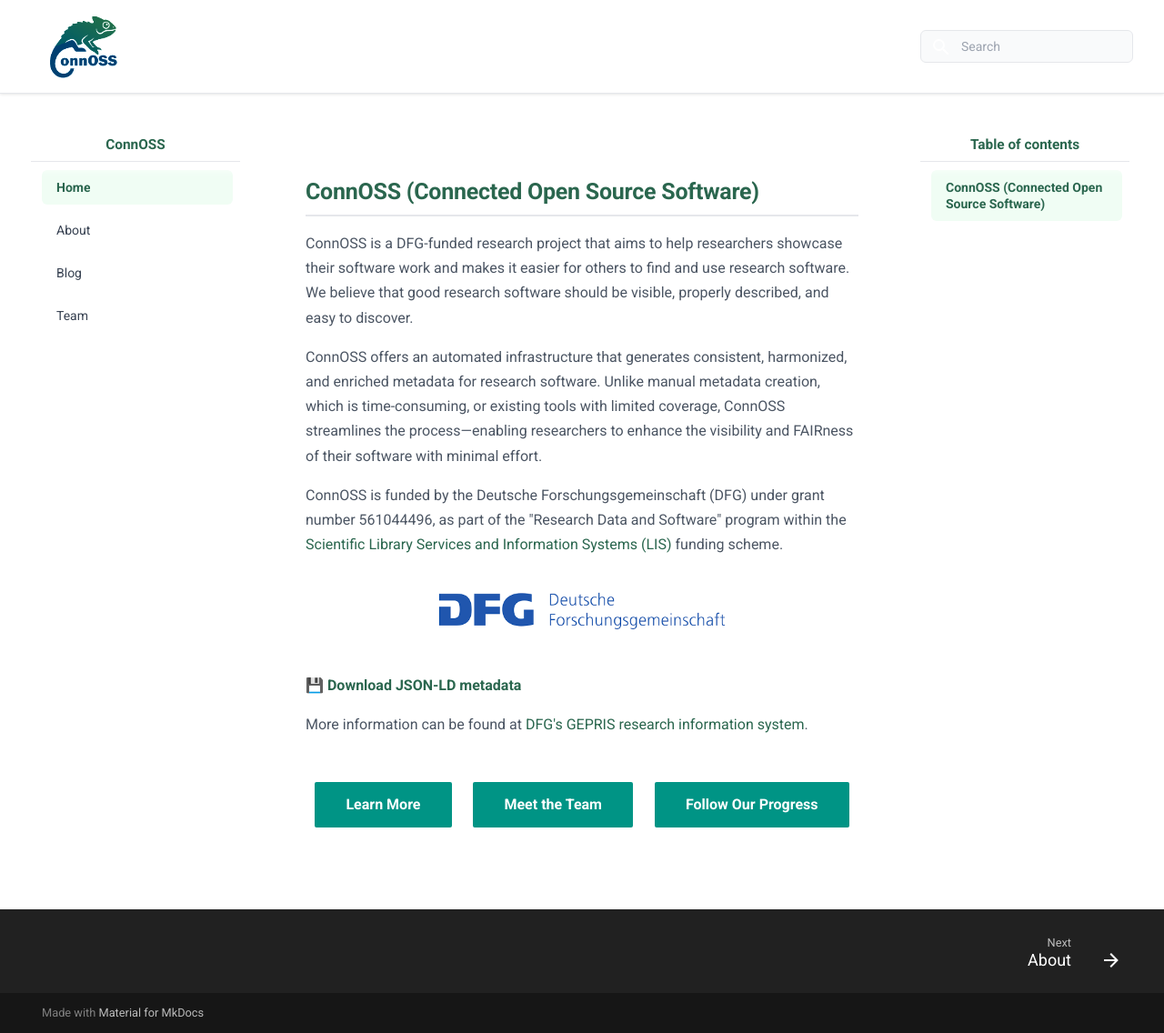
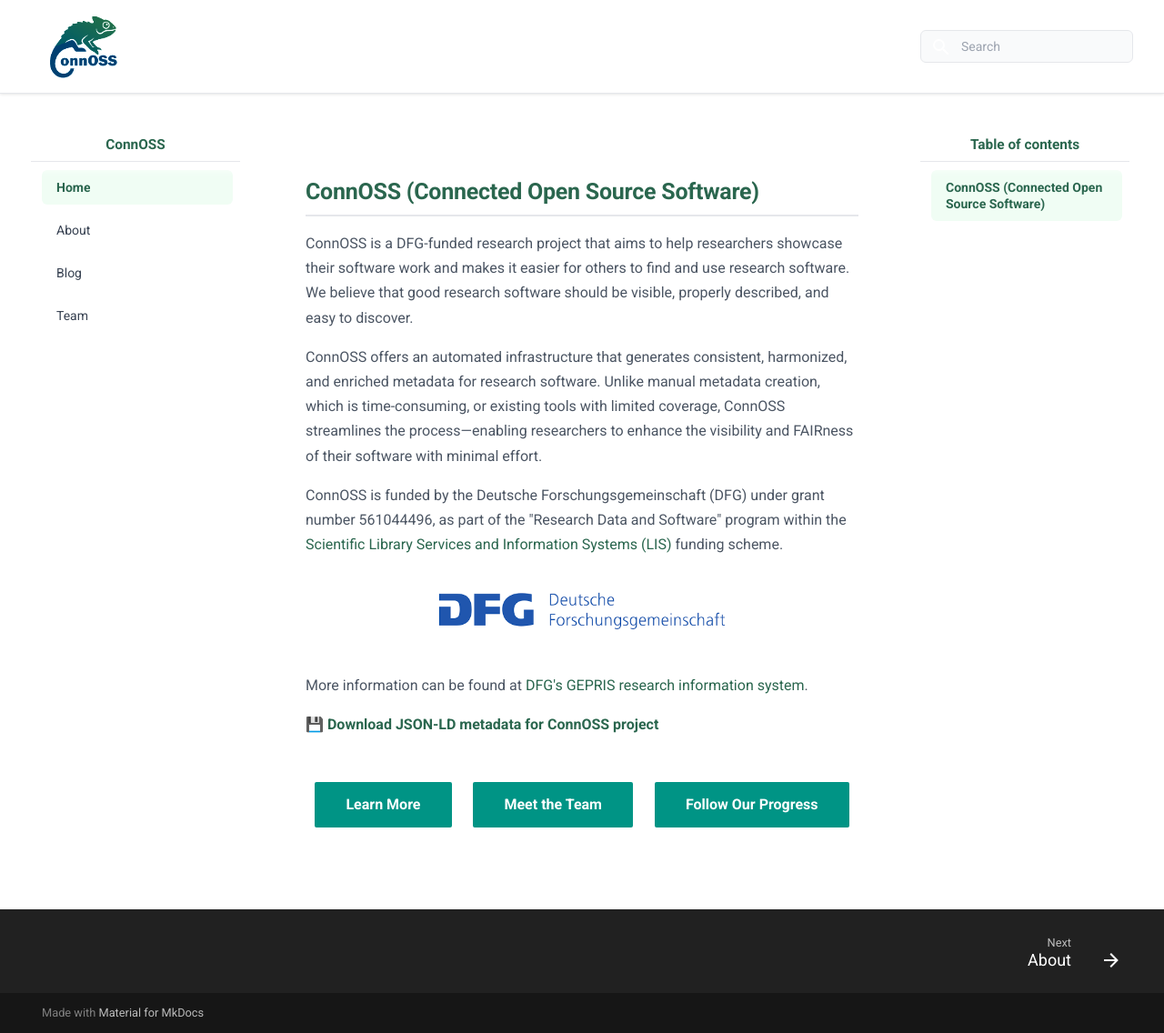
Before and after one commit to ConnOSS-Project/connoss-project.github.io, an MkDocs documentation site: the page built from docs/index.md, in a window 1280 px wide and 1136 px high. Shown: the whole window at 91% size. Built offline with MkDocs 1.6.1 and Material for MkDocs 9.7.7, drawn with Linux system fonts in a browser that asks for light colours.

Commit message:
Change the metadata download link

```diff
--- a/docs/index.md
+++ b/docs/index.md
@@ -12,9 +12,9 @@
   <img src="../images/DFG.png" alt="DFG Logo" style="height: 60px; margin: 10px;">
 </div>
 
-<p><a href="connoss_metadata.json" download style="font-weight: bold;"> 💾 Download JSON-LD metadata </a></p>
+More information can be found at [DFG's GEPRIS research information system](https://gepris.dfg.de/gepris/projekt/561044496).
 
-More information can be found at [DFG's GEPRIS research information system](https://gepris.dfg.de/gepris/projekt/561044496).
+<p><a href="connoss_metadata.json" download style="font-weight: bold;"> 💾 Download JSON-LD metadata for ConnOSS project </a></p>
 
 <div style="text-align: center; margin: 40px 0;">
   <a href="about/" class="md-button md-button--primary" style="margin: 10px;">Learn More</a>
```
